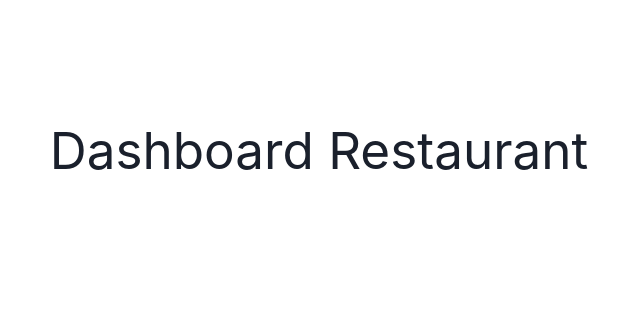
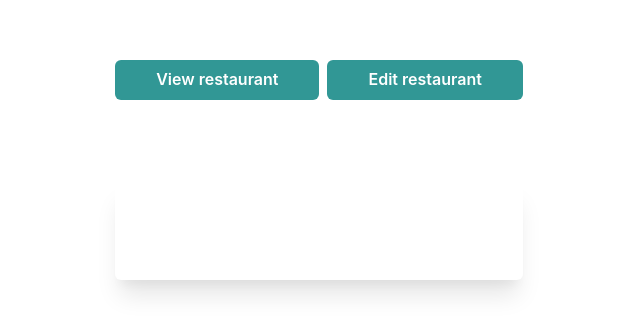
Before and after one commit to GiorgianaBirsan/Restaurant-App, a React (Vite) app: page /manage-restaurant in a window 1280 px wide. Shown: the part 250-584 px from the top of the page, without its empty margins (321-961 px from the left). Built offline with nearby package versions, Linux system fonts and the light colour scheme; no server answers; sample sign-in values are in the browser's storage.

Commit message:
updated README file

```diff
--- a/src/pages/dashboard/DashboardRestaurant.tsx
+++ b/src/pages/dashboard/DashboardRestaurant.tsx
@@ -1,12 +1,30 @@
+import { HStack } from "@chakra-ui/react";
+import { ButtonUI, CardUI } from "../../components";
 import useFetchRestaurant from "../../hooks/FetchRestaurantHook";
-
+import useUserDetails from "../../hooks/UserDetailsHook";
 
 export default function DashboardRestaurant() {
-   const getRestaurant = useFetchRestaurant();
-   console.log("🚀 ~ DashboardRestaurant ~ getRestaurant:", getRestaurant)
+  const { getCurrentUserDetails } = useUserDetails();
+  const { userId } = getCurrentUserDetails();
+
+  const getRestaurant = useFetchRestaurant("userId", userId);
+
+  const currentRestaurant = async()=>{
+    const response = await getRestaurant().then((res)=> {
+        return res
+  })
+  console.log("🚀 ~ currentRestaurant ~ response:", response);
+  return response
+  };
+
+  console.log("🚀 ~ currentRestaurant ~ currentRestaurant:", currentRestaurant)
   return (
     <div>
-      <h1>Dashboard Restaurant</h1>
+      <HStack>
+        <ButtonUI children="View restaurant" />
+        <ButtonUI children="Edit restaurant"/>
+      </HStack>
+      <CardUI title={currentRestaurant.location}></CardUI>
     </div>
   );
 }
```
Also changed, not shown: 1 other file (tests, documents, lock files or other folders).
